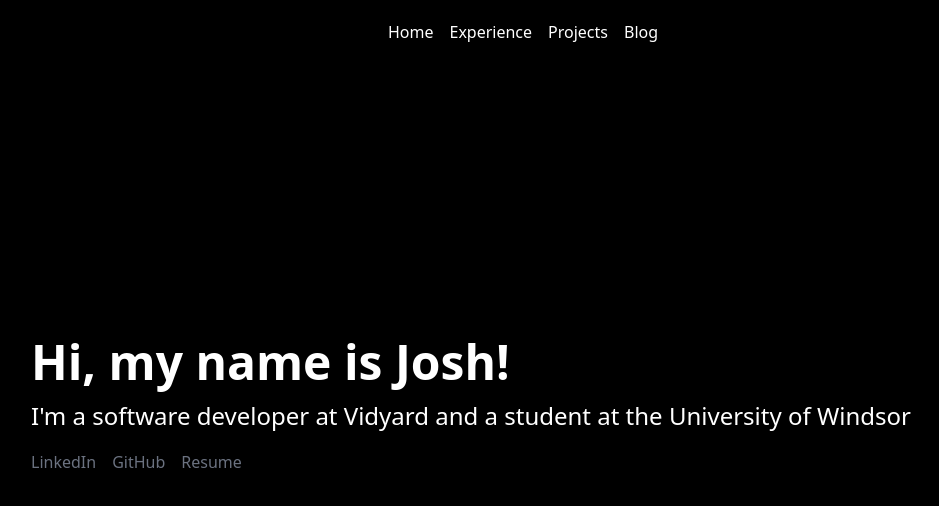
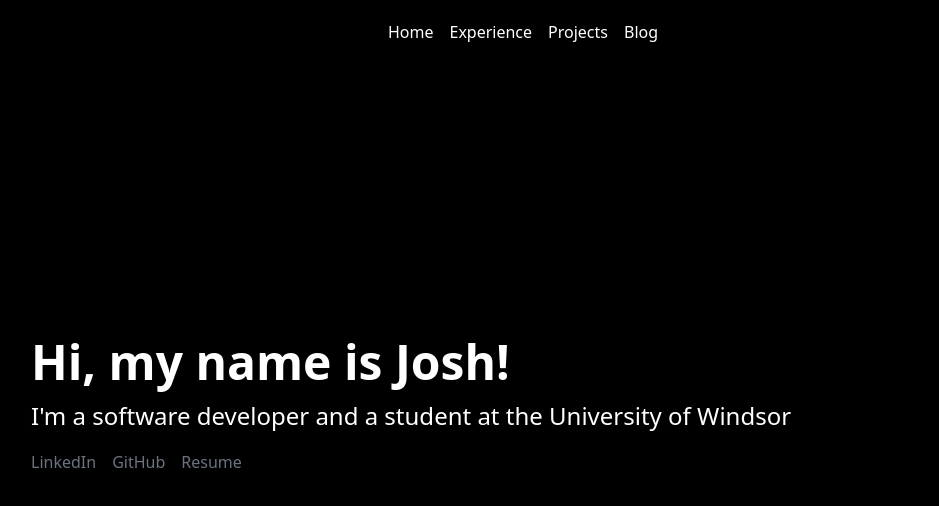
Before and after one commit to trangj/Portfolio, a Next.js app: page / in a window 1280 px wide. Shown: the top 506 px of the page, without its empty margins (117-1056 px from the left). Built offline with nearby package versions, Linux system fonts and the light colour scheme.

Commit message:
Update index.tsx

```diff
--- a/src/pages/index.tsx
+++ b/src/pages/index.tsx
@@ -12,7 +12,7 @@ export default function Home() {
           Hi, my name is Josh!
         </h2>
         <h5>
-          I&apos;m a software developer at Vidyard and a student at the University of Windsor
+          I&apos;m a software developer and a student at the University of Windsor
         </h5>
         <div className="flex flex-row gap-4 mt-4 text-gray-500">
           <a href="https://www.linkedin.com/in/joshuatrang/" target="_blank" rel="noreferrer" className="hover:underline">
```
